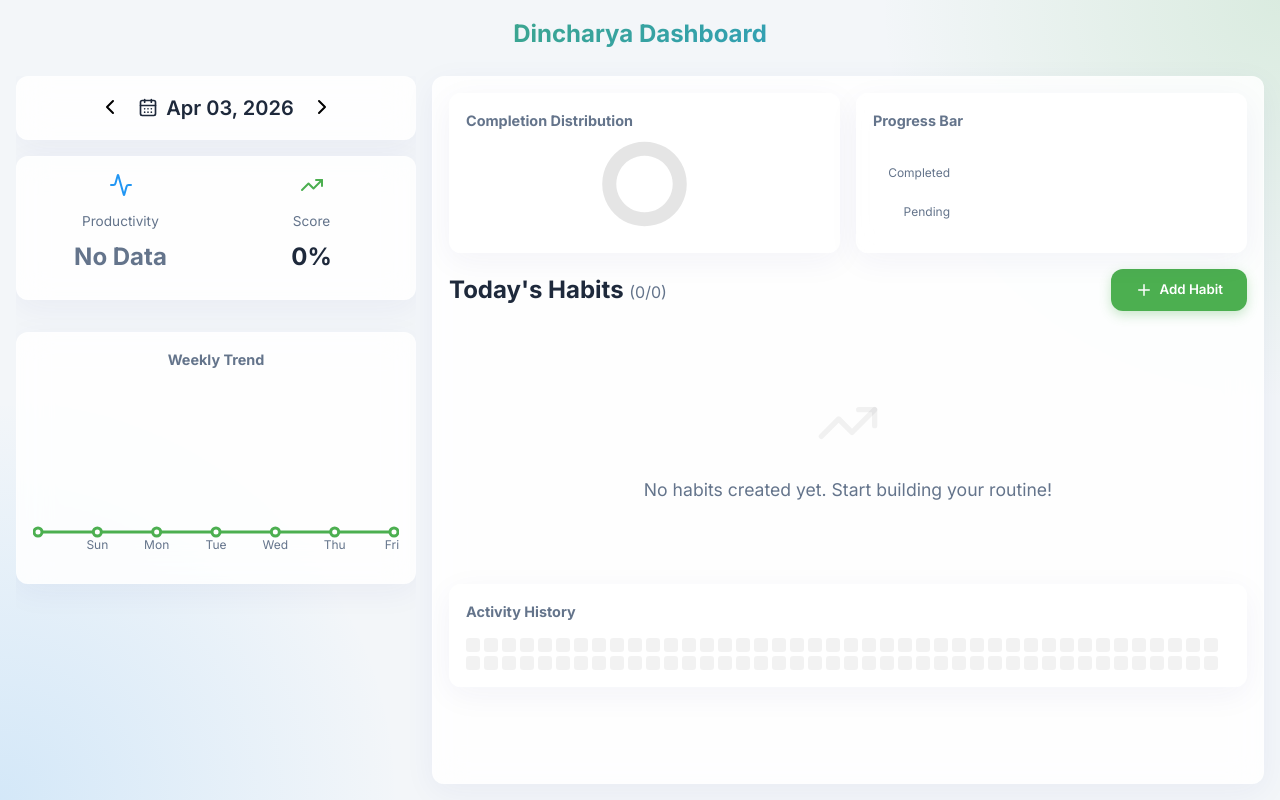
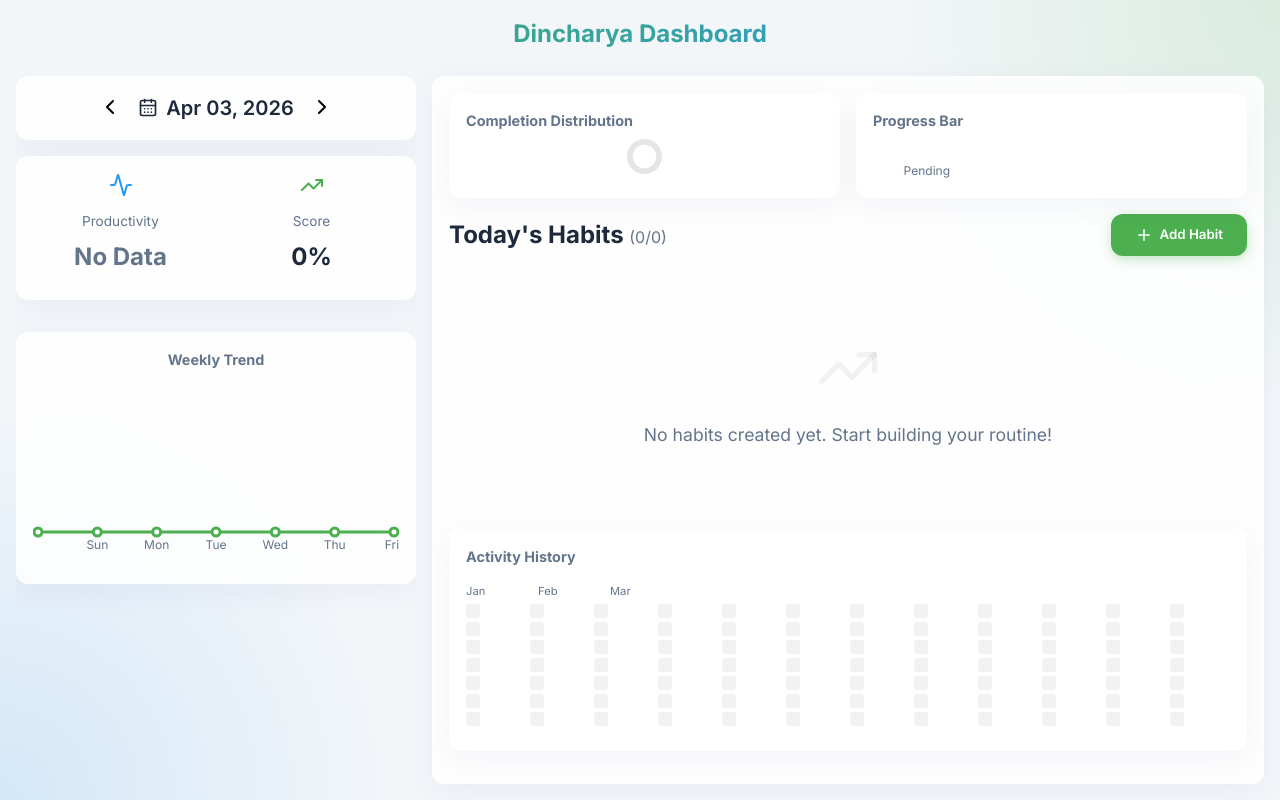
Before and after one commit to anilbk10/Dincharya, a React (Vite) app: page / in a window 1280 px wide. Built offline with nearby package versions, Linux system fonts and the light colour scheme.

Commit message:
adding months

```diff
--- a/src/App.tsx
+++ b/src/App.tsx
@@ -244,7 +244,32 @@
 
           <div className="glass-panel" style={{ marginTop: '1rem', padding: '1rem' }}>
             <h3 style={{ fontSize: '0.9rem', color: 'var(--text-secondary)', marginBottom: '1rem' }}>Activity History</h3>
-            <div style={{ display: 'flex', flexWrap: 'wrap', gap: '4px' }}>
+            <div style={{ position: 'relative', overflowX: 'auto', paddingBottom: '0.5rem' }}>
+              <div style={{ display: 'flex', gap: '4px', marginBottom: '4px' }}>
+                {Array.from({ length: 12 }).map((_, c) => {
+                  const firstDayOfCol = activityData[c * 7];
+                  const monthName = firstDayOfCol ? format(new Date(firstDayOfCol.date), 'MMM') : '';
+                  const prevFirstDayOfCol = c > 0 ? activityData[(c - 1) * 7] : null;
+                  const prevMonthName = prevFirstDayOfCol ? format(new Date(prevFirstDayOfCol.date), 'MMM') : '';
+
+                  return (
+                    <div
+                      key={c}
+                      style={{
+                        width: '14px',
+                        flexShrink: 0,
+                        fontSize: '0.70rem',
+                        color: 'var(--text-secondary)',
+                        overflow: 'visible',
+                        whiteSpace: 'nowrap'
+                      }}
+                    >
+                      {c === 0 || monthName !== prevMonthName ? monthName : ''}
+                    </div>
+                  );
+                })}
+              </div>
+              <div style={{ display: 'grid', gridTemplateRows: 'repeat(7, 14px)', gridAutoFlow: 'column', gap: '4px' }}>
                 {activityData.map((d, i) => (
                   <div
                     key={i}
@@ -257,6 +282,7 @@
                     }}
                   />
                 ))}
+              </div>
             </div>
           </div>
         </div>
```
Lines whose indentation alone changed are shown as unchanged.
